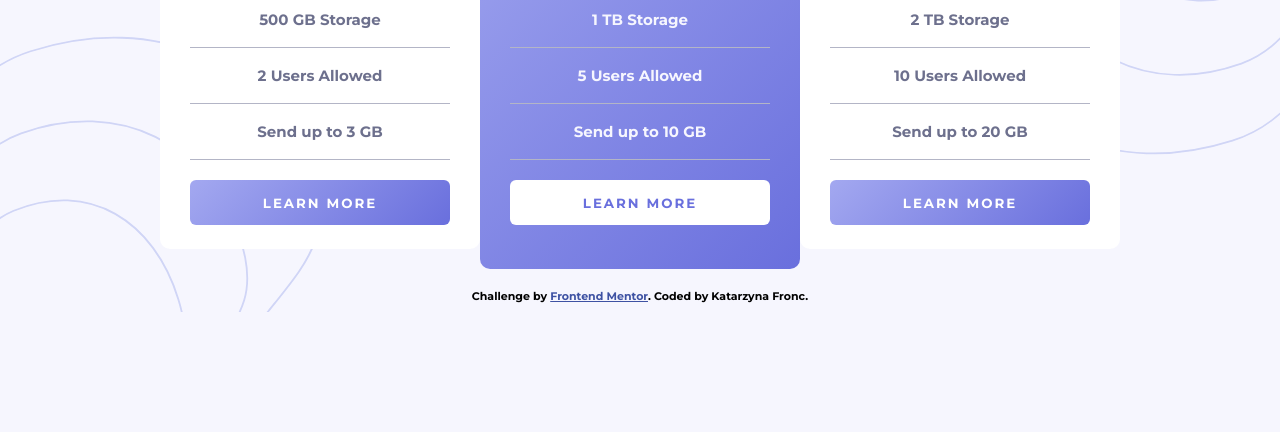
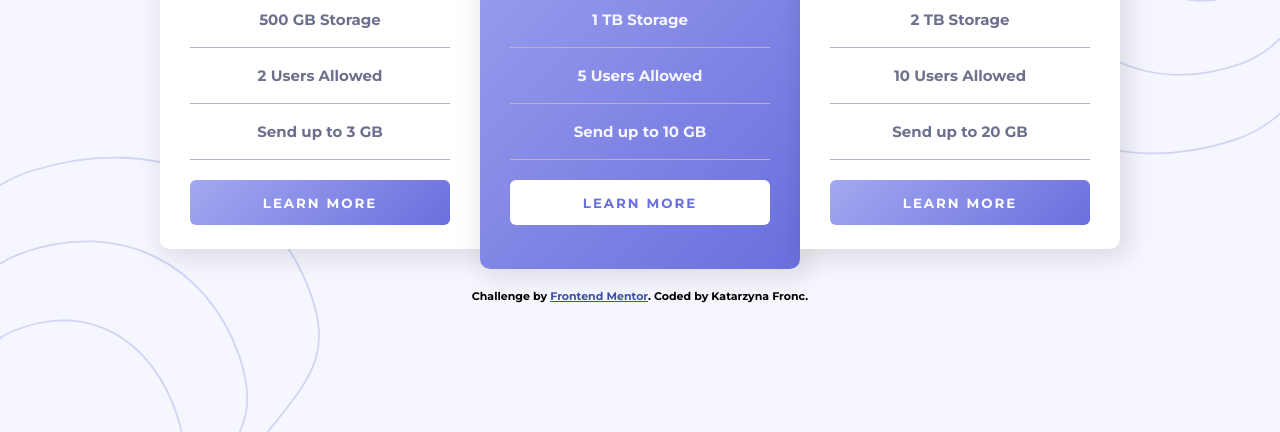
Before and after one commit to katarzynaFronc/Exercise6, a plain HTML site: page index.html in a window 1280 px wide. Shown: the part 406-838 px from the top of the page. Before the commit the page ends 800 px from the top, so only its background shows below. Drawn offline with Linux system fonts and the light colour scheme.

Commit message:
box-shadow was added

```diff
--- a/styles.css
+++ b/styles.css
@@ -20,6 +20,7 @@ body {
   background-repeat: no-repeat;
   background-position: top right, bottom left;
   width: auto;
+  height: 100vh;
 }
 
 .pricing {
@@ -133,6 +134,7 @@ input:checked + .pricingSlider:before {
   grid-column-start: 1;
   grid-column-end: 2;
   grid-row: 2/3;
+  border-radius: 10px 0 0 10px;
 }
 
 .content--professional {
@@ -145,22 +147,24 @@ input:checked + .pricingSlider:before {
   color: var(--color-neutral-VeryLightGrayishBlue);
   text-align: center;
   padding: 25px 30px 40px 30px;
+  box-shadow: 5px 5px 25px 5px rgba(0, 0, 0, 0.1);
 }
 
 .content--master {
   grid-column-start: 3;
   grid-column-end: 4;
   grid-row: 2/3;
+  border-radius: 0 10px 10px 0;
 }
 
 .content--basic,
 .content--master {
   border: 0;
-  border-radius: 10px;
   background: #fff;
   text-align: center;
   padding: 5px 30px 40px 30px;
   color: var(--color-neutral-GrayishBlue);
+  box-shadow: 5px 5px 25px 5px rgba(0, 0, 0, 0.1);
 }
 
 .content--name {
```
